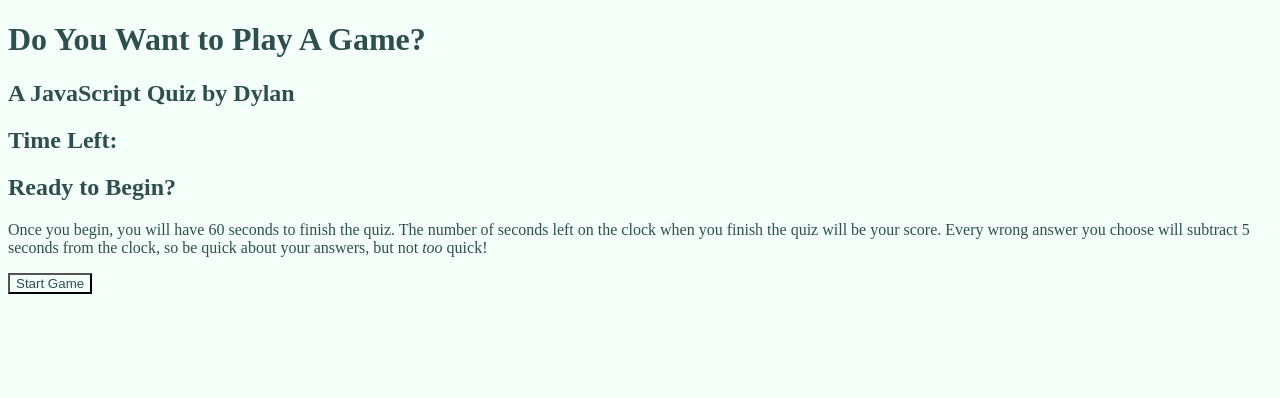
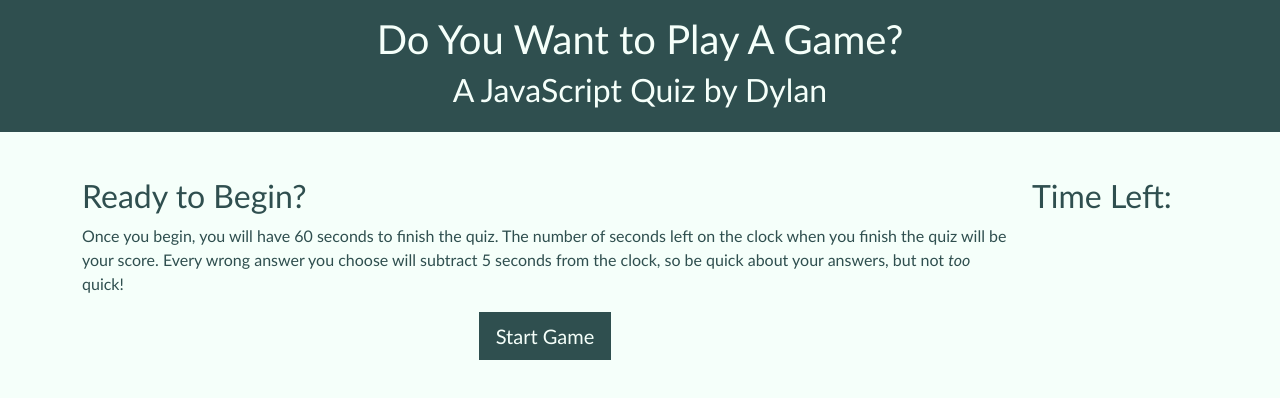
Before and after one commit to djmarcy/pt-quiz, a plain HTML site: page index.html in a window 1280 px wide. Drawn offline with nearby package versions, Linux system fonts and the light colour scheme.

Commit message:
JS start

```diff
--- a/assets/style.css
+++ b/assets/style.css
@@ -1,7 +1,42 @@
 * {
     box-sizing: border-box;
+    font-family: 'Trebuchet MS', 'Lucida Sans Unicode', 'Lucida Grande', 'Lucida Sans', Arial, sans-serif;
+}
+
+body {
     background-color:mintcream;
     color: darkslategray;
+    margin: 0;
+}
+
+header {
+    background-color: darkslategray;
+    color: mintcream;
+    text-align: center;
+    margin: 0;
+    padding: 15px 30px
+}
+
+.top-buffer {
+    margin-top: 45px;
+}
+
+.start-btn {
+    display: block;
+    background-color: darkslategray;
+    color: mintcream;
+    border: solid 1px darkslategray;
+    text-align: center;
+    margin: 0 auto;
+    border-radius: 0px;
+}
+
+.start-btn:hover,
+.start-btn:active,
+.start-btn:focus {
+    background-color: mintcream;
+    color: darkslategray;
+    border: solid 1px darkslategray;
 }
 
 #quiz-container {
--- a/index.html
+++ b/index.html
@@ -6,30 +6,28 @@
     <meta name="viewport" content="width=device-width, initial-scale=1.0">
     <title>JavaScript Quiz</title>
 
+    <link href="https://cdn.jsdelivr.net/npm/bootstrap@5.1.3/dist/css/bootstrap.min.css" rel="stylesheet" integrity="sha384-1BmE4kWBq78iYhFldvKuhfTAU6auU8tT94WrHftjDbrCEXSU1oBoqyl2QvZ6jIW3" crossorigin="anonymous">
     <link rel="stylesheet" href="./assets/style.css">
 </head>
 <body>
-
-    <div id="container">
 
     <header>
         <h1>Do You Want to Play A Game?</h1>
         <h2>A JavaScript Quiz by Dylan</h2>
     </header>
 
-        <div id="row">
+    <div class="container">
 
-            <aside>
-                <h2>Time Left:</h2>
-                <div id="counter"></div>
-            </aside>
+        <div class="row top-buffer">
+
+            <div class="col-md-10">
 
                 <article id="start-container">
                     <h2>Ready to Begin?</h2>
 
                     <p>Once you begin, you will have 60 seconds to finish the quiz. The number of seconds left on the clock when you finish the quiz will be your score. Every wrong answer you choose will subtract 5 seconds from the clock, so be quick about your answers, but not <i>too</i> quick!</p>
 
-                <button>Start Game</button>
+                    <button type="button" id="start-btn" class="btn btn-lg btn-primary start-btn">Start Game</button>
                 </article>
 
                 <article id="quiz-container">
@@ -47,8 +45,16 @@
 
             </div>
 
+            <aside class="col-md-2">
+                <h2>Time Left:</h2>
+                <div id="counter"></div>
+            </aside>
+
         </div>
 
+    </div>
+
+    <script src="https://cdn.jsdelivr.net/npm/bootstrap@5.1.3/dist/js/bootstrap.bundle.min.js" integrity="sha384-ka7Sk0Gln4gmtz2MlQnikT1wXgYsOg+OMhuP+IlRH9sENBO0LRn5q+8nbTov4+1p" crossorigin="anonymous"></script>
     <script src="./assets/script.js"></script>
 </body>
 </html>
```
Lines whose indentation alone changed are shown as unchanged.
